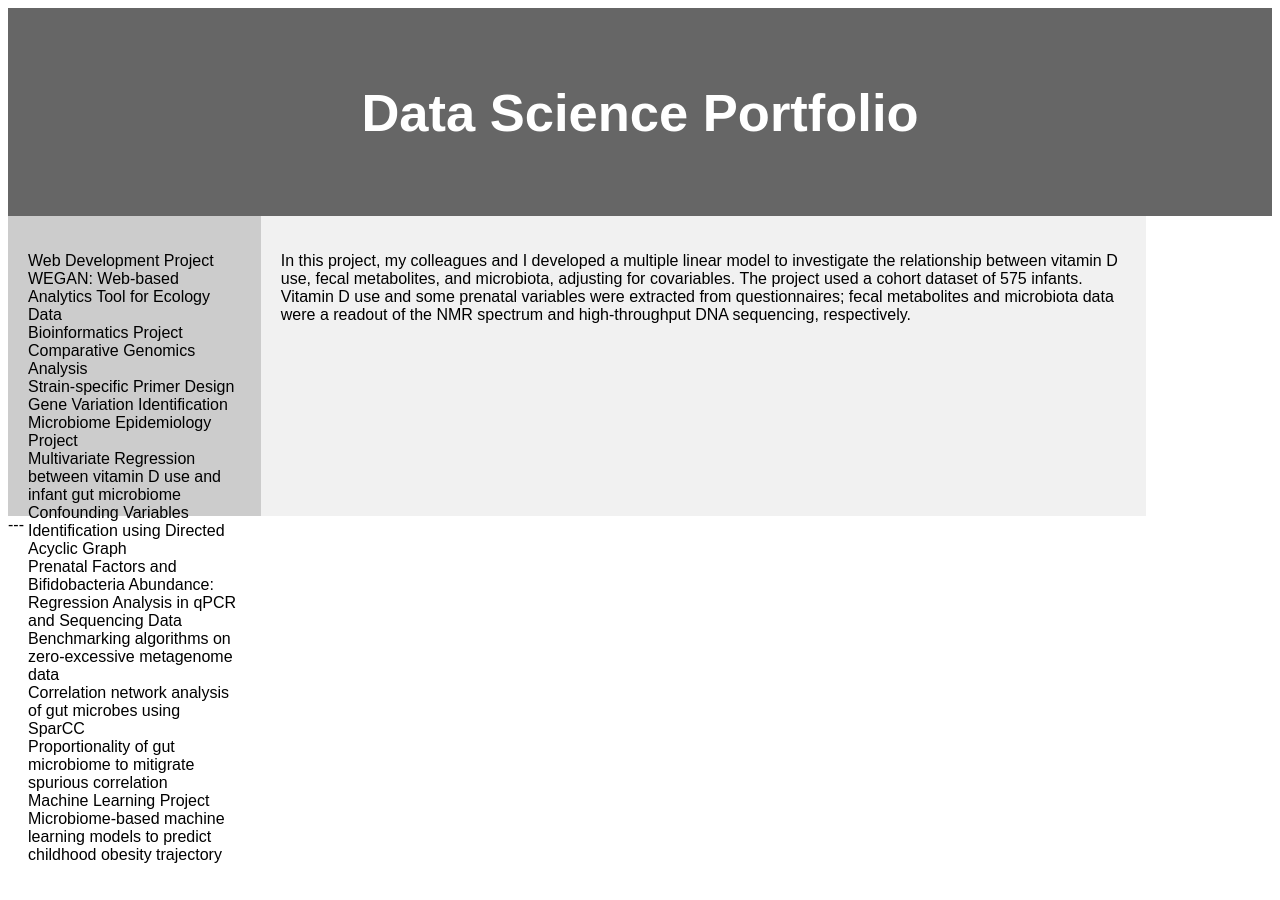
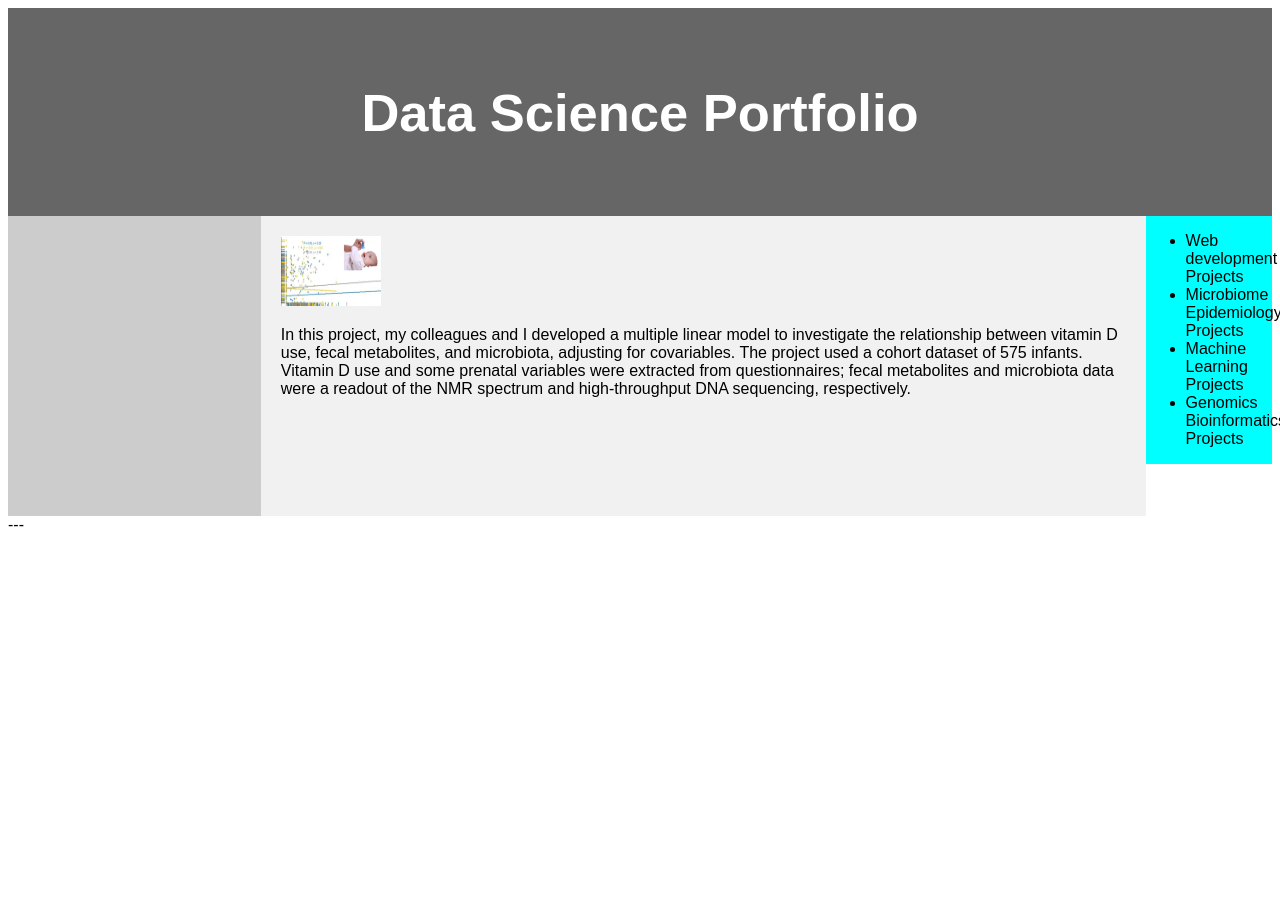
Before and after one commit to davidzhao1015/zhao1015-david.github.io, a Jekyll site: the page index-develop.html, which Jekyll copies as it is, in a window 1280 px wide. Built offline with Jekyll 4.4.1, drawn with Linux system fonts in a browser that asks for light colours.

Commit message:
added aside component to html

```diff
--- a/index-develop.html
+++ b/index-develop.html
@@ -45,6 +45,12 @@
           height: 300px; /* only for demonstration, should be removed */
         }
 
+        aside {
+          float: left;
+          width: 10%;
+          background-color: aqua;
+        }
+
         /* Clear floats after the columns */
         section::after {
           content: "";
@@ -62,7 +68,7 @@
 
         /* Responsive layout - makes the two columns/boxes stack on top of each other instead of next to each other, on small screens */
         @media (max-width: 600px) {
-          nav, article {
+          nav, article, aside {
             width: 100%;
             height: auto;
           }
@@ -78,7 +84,7 @@
 
 <section>
   <nav>
-    <ul>
+    <!-- <ul>
       <li>Web Development Project
         <ul>
           <li>WEGAN: Web-based Analytics Tool for Ecology Data</li>
@@ -106,15 +112,31 @@
       <li>Microbiome-based machine learning models to predict childhood obesity trajectory</li>
     </ul>
   </li>
-</ul>
+</ul> -->
+
   </nav>
 
   <article>
-    <p>
-      In this project, my colleagues and I developed a multiple linear model to investigate the relationship between vitamin D use, fecal metabolites, and microbiota, adjusting for covariables. The project used a cohort dataset of 575 infants. Vitamin D use and some prenatal variables were extracted from questionnaires; fecal metabolites and microbiota data were a readout of the NMR spectrum and high-throughput DNA sequencing, respectively.
-    </p>
+    <div class="project1">
+      <img src="images/proj1_canva3.jpg" alt="vitamin D use and gut microbiome" width="100" height="70">
+      <p>
+        In this project, my colleagues and I developed a multiple linear model to investigate the relationship between vitamin D use, fecal metabolites, and microbiota, adjusting for covariables. The project used a cohort dataset of 575 infants. Vitamin D use and some prenatal variables were extracted from questionnaires; fecal metabolites and microbiota data were a readout of the NMR spectrum and high-throughput DNA sequencing, respectively.
+      </p>
+
+
+    </div>
 
   </article>
+
+  <aside>
+    <ul>
+      <li>Web development Projects</li>
+      <li>Microbiome Epidemiology Projects</li>
+      <li>Machine Learning Projects</li>
+      <li>Genomics Bioinformatics Projects</li>
+    </ul>
+
+  </aside>
 </section>
 
 
```
